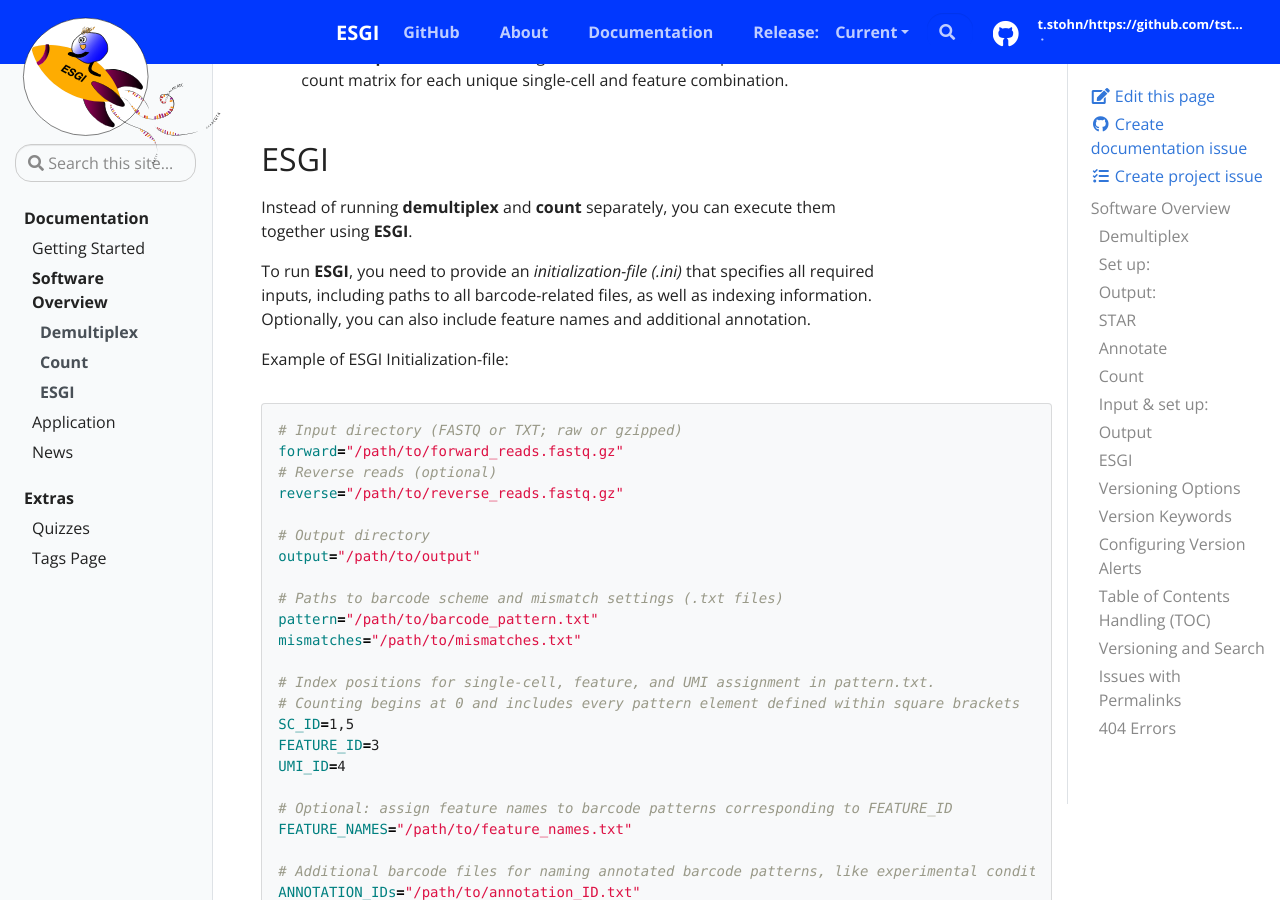
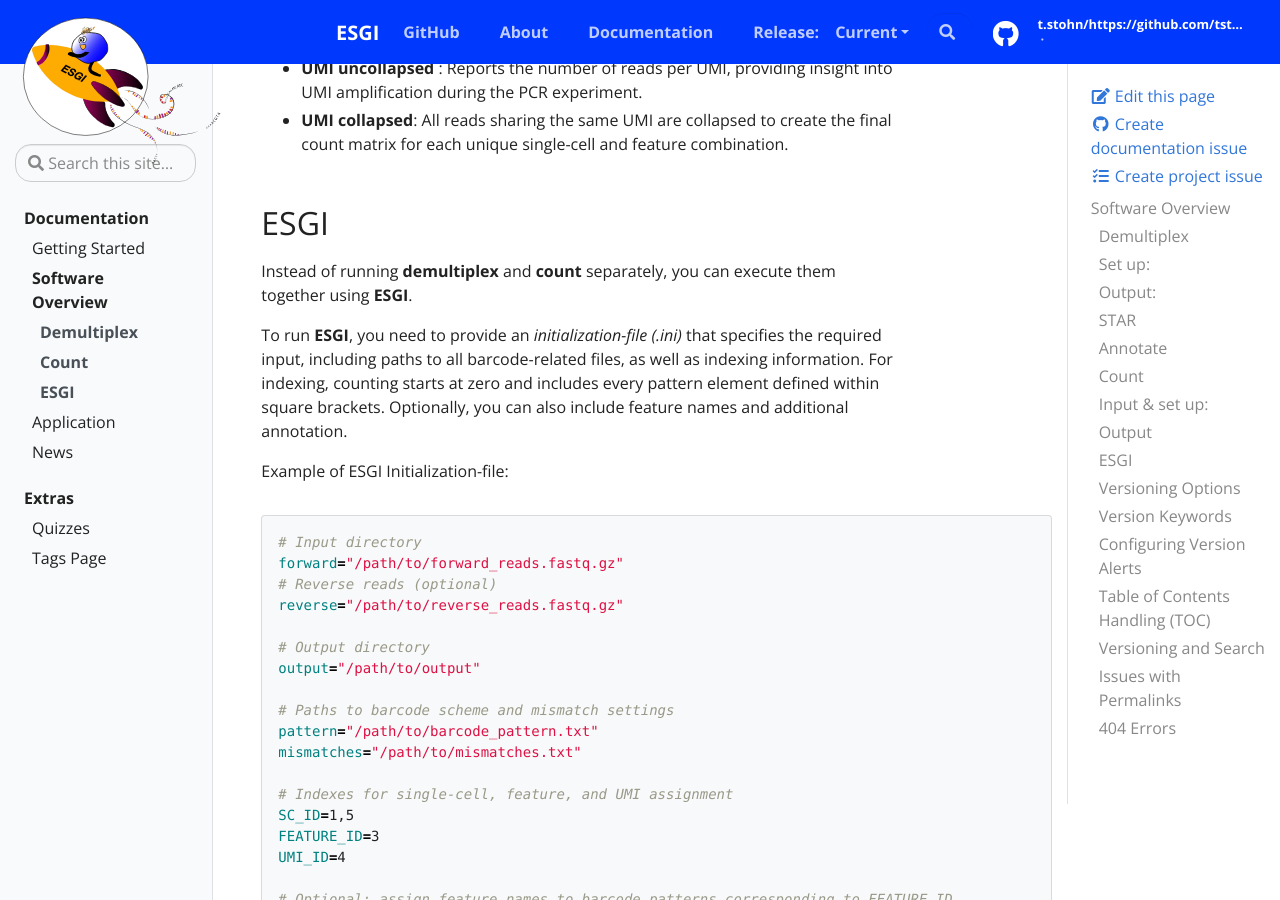
Before and after one commit to tstohn/ESGI.documentation, a Jekyll site: the page built from _docs/software-overview.md, in a window 1280 px wide and 900 px high, scrolled down 5246 px. Built offline with Jekyll 4.4.1, drawn with Linux system fonts in a browser that asks for light colours; some of the changed text lies outside the part shown.

Commit message:
Improve formatting and clarity in software overview
Updated formatting for clarity and consistency in the documentation, including bullet points and minor text adjustments.

````diff
--- a/_docs/software-overview.md
+++ b/_docs/software-overview.md
@@ -78,7 +78,9 @@ Finally, both workflows output one *TSV* file per barcode scheme. These files co
 The **count** submodule groups the aligned reads by single-cell and feature barcode. By default, identical UMI-tagged entries are collapsed to produce the final counts for each cell- feature combination.
 
 ### Input & set up:
-As input, **count** takes barcode-aligned reads *(TSV file)* along with the barcode information, including barcode scheme, patterns and allowed mismatches. It also requires indices of the barcode patterns encoding the single-cell, feature, and UMI identities. Note that when defining these indexes, the **demultiplex** output *TSV* file lists the read name in de first column, followed by the positional barcode patterns. Also, when an identity is encoded by a combination of variable barcode patterns, a list of indices can be provided.
+As input, **count** takes barcode-aligned reads *(TSV-file)* along with the barcode information, including barcode scheme, patterns and allowed mismatches. It also requires indices of the barcode patterns encoding the single-cell, feature, and UMI identities. Note that when defining these indexes, the **demultiplex** output *TSV* file lists the read name in de first column, followed by the positional barcode patterns. Also, when an identity is encoded by a combination of variable barcode patterns, a list of indices can be provided.
+
+Counting begins at 0 and includes every pattern element defined within square brackets
 
 Required parameters:
 
@@ -122,11 +124,11 @@ The key output are two count matrices *(TSV)*:
 ## ESGI
 Instead of running **demultiplex** and **count** separately, you can execute them together using **ESGI**.
 
-To run **ESGI**, you need to provide an *initialization-file (.ini)* that specifies all required inputs, including paths to all barcode-related files, as well as indexing information. Optionally, you can also include feature names and additional annotation.
+To run **ESGI**, you need to provide an *initialization-file (.ini)* that specifies the required input, including paths to all barcode-related files, as well as indexing information. For indexing, counting starts at zero and includes every pattern element defined within square brackets. Optionally, you can also include feature names and additional annotation.
 
 Example of ESGI Initialization-file:
 ```shell
-# Input directory (FASTQ or TXT; raw or gzipped)
+# Input directory
 forward="/path/to/forward_reads.fastq.gz"
 # Reverse reads (optional)
 reverse="/path/to/reverse_reads.fastq.gz"
@@ -134,12 +136,11 @@ reverse="/path/to/reverse_reads.fastq.gz"
 # Output directory
 output="/path/to/output"
 
-# Paths to barcode scheme and mismatch settings (.txt files)
+# Paths to barcode scheme and mismatch settings
 pattern="/path/to/barcode_pattern.txt"
 mismatches="/path/to/mismatches.txt"
 
-# Index positions for single-cell, feature, and UMI assignment in pattern.txt.
-# Counting begins at 0 and includes every pattern element defined within square brackets
+# Indexes for single-cell, feature, and UMI assignment
 SC_ID=1,5
 FEATURE_ID=3
 UMI_ID=4
````
Also changed, not shown: other parts of _docs/software-overview.md (+3 -3 lines).
